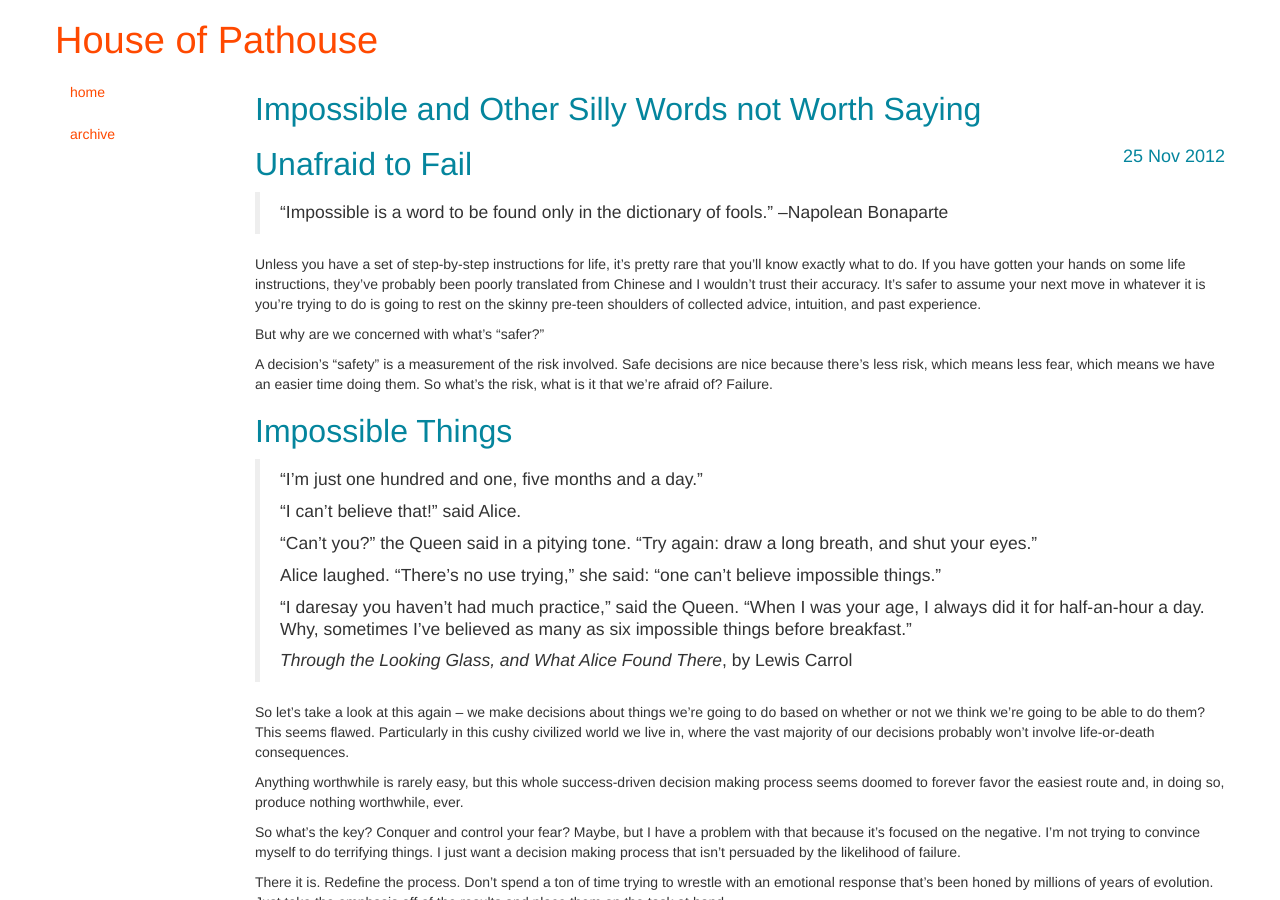
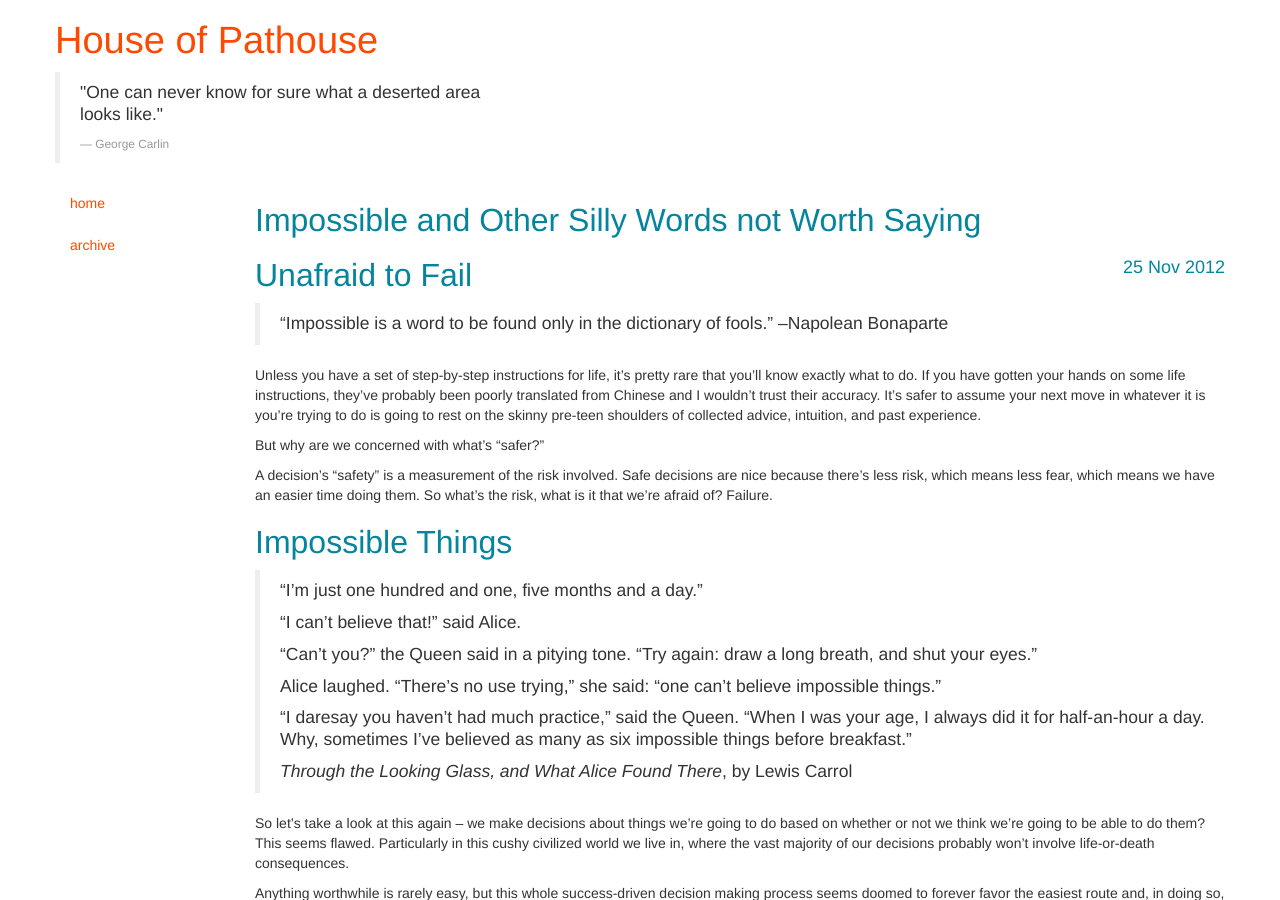
Before and after one commit to pathouse/pathouse.github.io, a Jekyll site: the page built from _posts/2012-11-25-impossible-and-other-silly-words.markdown, in a window 1280 px wide and 900 px high. Built offline with Jekyll 4.4.1, drawn with Linux system fonts in a browser that asks for light colours.

Commit message:
add quote

```diff
--- a/_posts/2012-11-25-impossible-and-other-silly-words.markdown
+++ b/_posts/2012-11-25-impossible-and-other-silly-words.markdown
@@ -4,6 +4,8 @@ title: "Impossible and Other Silly Words not Worth Saying"
 date: 2012-11-25 15:02:15
 categories: brainfart front
 tags: adaptation change failure progress success
+op-quote: "One can never know for sure what a deserted area looks like."
+op-quote-sp: "George Carlin"
 ---
 
 ## Unafraid to Fail
```
